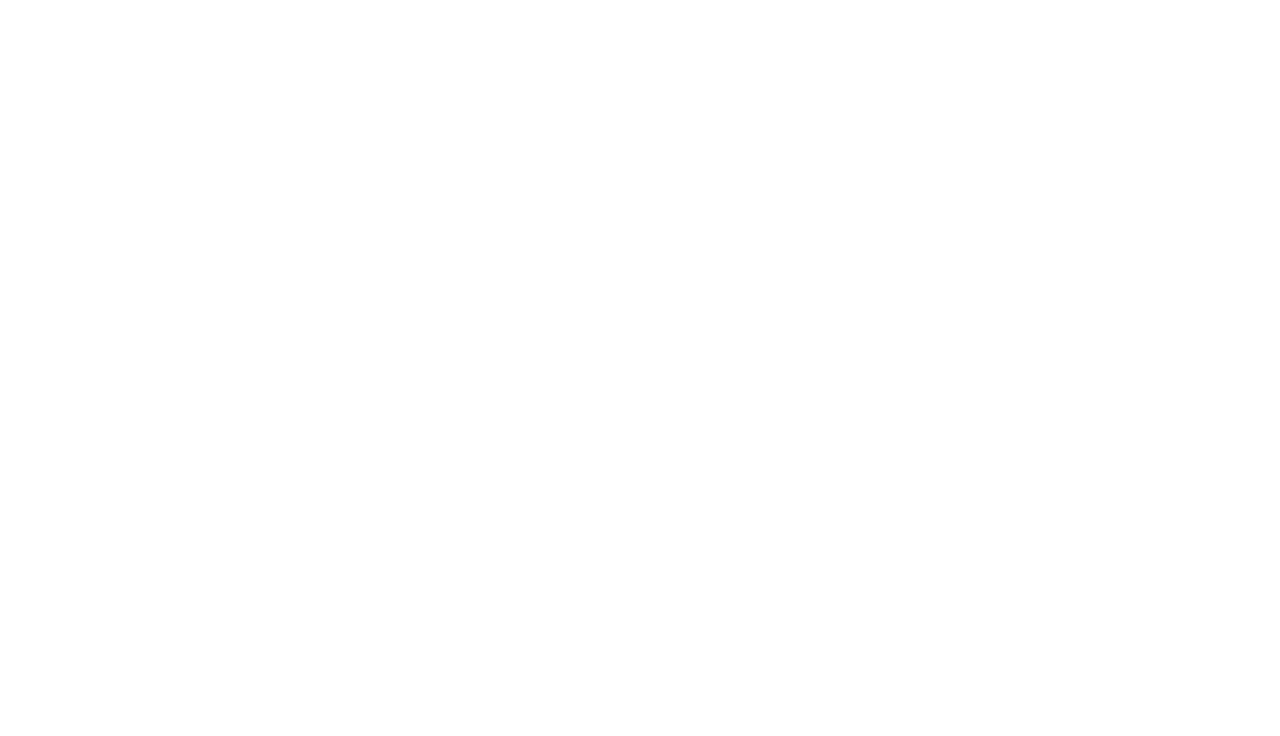
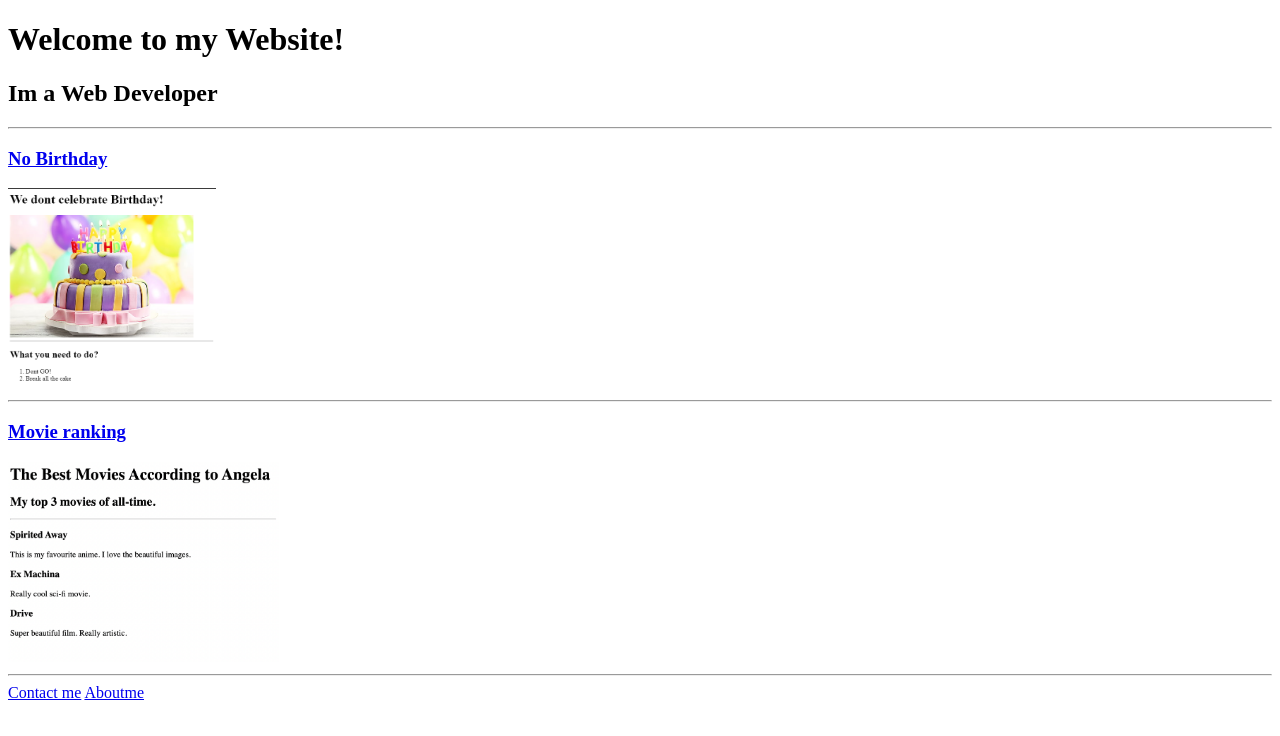
Before and after one commit to JINZ02/donna, a plain HTML site: page index.html in a window 1280 px wide. Drawn offline with Linux system fonts and the light colour scheme.

Commit message:
Add files via upload

```diff
--- a/index.html
+++ b/index.html
@@ -1,15 +1,24 @@
-<!-- TODO 1: Create the HTML Boilerplate -->
+<!DOCTYPE html>
+<html lang="en">
+<head>
+    <meta charset="UTF-8">
+    <meta name="viewport" content="width=device-width, initial-scale=1.0">
+    <title>My Website</title>
+</head>
+<body>
+    <H1>Welcome to my Website!</H1>
+    <h2>Im a Web Developer</h2>
+    <hr />
 
-<!-- TODO 2: Add Your previous projects' HTML into the public folder -->
+   <h3> <a href="./public/birthday-invite.html">No Birthday</a></h3>
+   <img src="./assets/images/azzzz.png" height="200" alt="no birthday">
+   <hr />
 
-<!-- TODO 3: Take screenshots of your project previews and add the images to the images folder -->
+   <h3><a href="./public/movie-ranking.html"> Movie ranking</a></h3>
+   <img src="./assets/images/movie-ranking.png" height="200" alt="Movie ranking">
 
-<!-- TODO 4: Add titles/subtitles etc. -->
-
-<!-- TODO 5: Add a link to the project pages -->
-
-<!-- TODO 6: Add images to show the project previews
-HINT for TODO 6: You can use the height attribute set to 200 to make the image smaller:
-https://developer.mozilla.org/en-US/docs/Web/HTML/Element/img#attr-height -->
-
-<!-- TODO 7: Add the Contact Me and About Me page links -->
+<hr />
+   <a href="./public/contact.html">Contact me</a>
+   <a href="./public/about.html">Aboutme</a>
+</body>
+</html>
```
